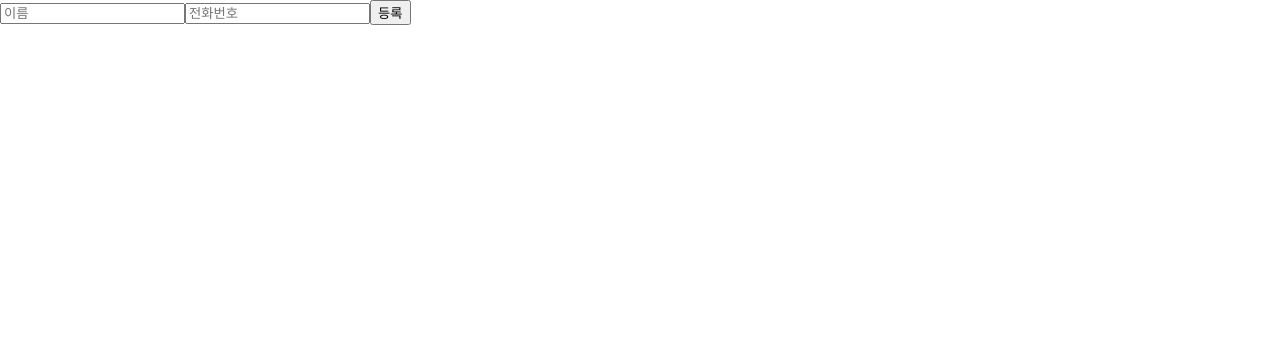
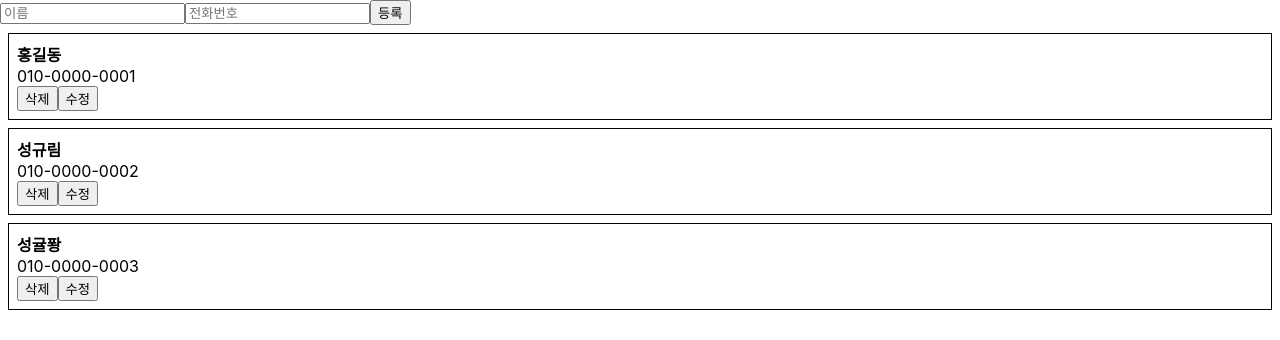
Before and after one commit to gyulpwang/inflearn-react, a React (Create React App) app in the folder contact-app/: page / in a window 1280 px wide. Shown: the top 340 px of the page. Built offline with nearby package versions, Linux system fonts and the light colour scheme.

Commit message:
shouldComponentUpdate 를 통한 최적화 및 불변성 유지

```diff
--- a/contact-app/src/App.js
+++ b/contact-app/src/App.js
@@ -7,7 +7,23 @@
   id = 0; // id는 렌더링 되는 값이 아니라 굳이 state에 설정 X
 
   state = {
-    information: [],
+    information: [
+      {
+        id: 0,
+        name: '홍길동',
+        phone: '010-0000-0001'
+      },
+      {
+        id: 1,
+        name: '성규림',
+        phone: '010-0000-0002'
+      },
+      {
+        id: 2,
+        name: '성귤퐝',
+        phone: '010-0000-0003'
+      }
+    ],
   }
 
   handleCreate = (data) => {
--- a/contact-app/src/components/PhoneInfo.js
+++ b/contact-app/src/components/PhoneInfo.js
@@ -5,6 +5,14 @@
         editing: false,
         name: '',
         phone: ''
+    }
+
+    // react code snippet을 설치했다면) 단축어 scu
+    shouldComponentUpdate(nextProps, nextState){
+        if(this.state !== nextState){
+            return true;
+        }
+        return this.props.info !== nextProps.info;
     }
 
     handleRemove = () => {
@@ -51,13 +59,15 @@
             margin: '8px',
         }
 
+        console.log(name);
+
         return (
             <div style={style}>
                 {
                     editing ? (
                         <Fragment>
-                        <div><input name="name" onChange={this.handleChange} value={this.state.name}/></div>
-                        <div><input name="phone" onChange={this.handleChange} value={this.state.phone}/></div>
+                            <div><input name="name" onChange={this.handleChange} value={this.state.name}/></div>
+                            <div><input name="phone" onChange={this.handleChange} value={this.state.phone}/></div>
                         </Fragment>
                     ) : (
                         <Fragment>
--- a/contact-app/src/components/PhoneInfoList.js
+++ b/contact-app/src/components/PhoneInfoList.js
@@ -9,6 +9,8 @@
 
     render() {
         const {data, onRemove, onUpdate} = this.props;    // 비구조 할당을 통해 레퍼런스 만들어줌
+
+        console.log('rendering list')
 
         // 1. data가 없을 경우에 대한 조치 - 아예 이후 로직 수행 X
         //if(!data) return null;
```
